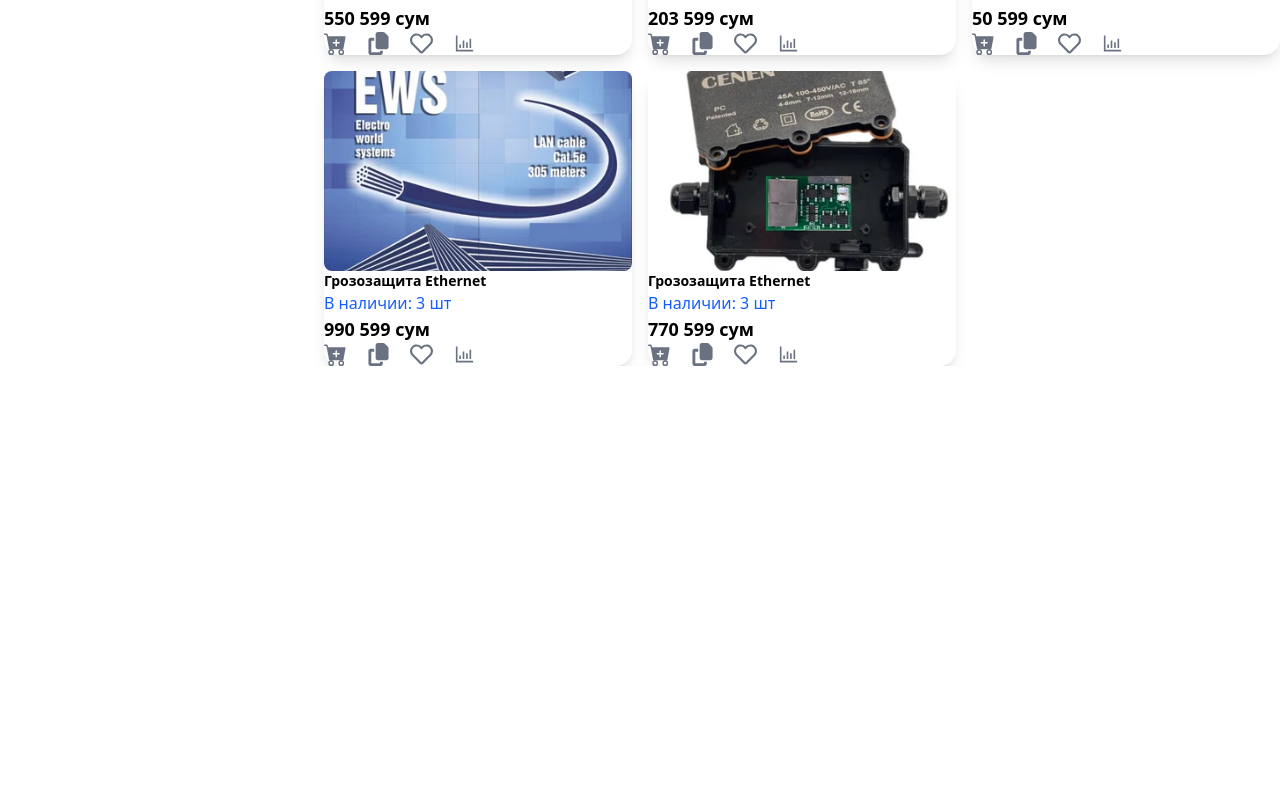
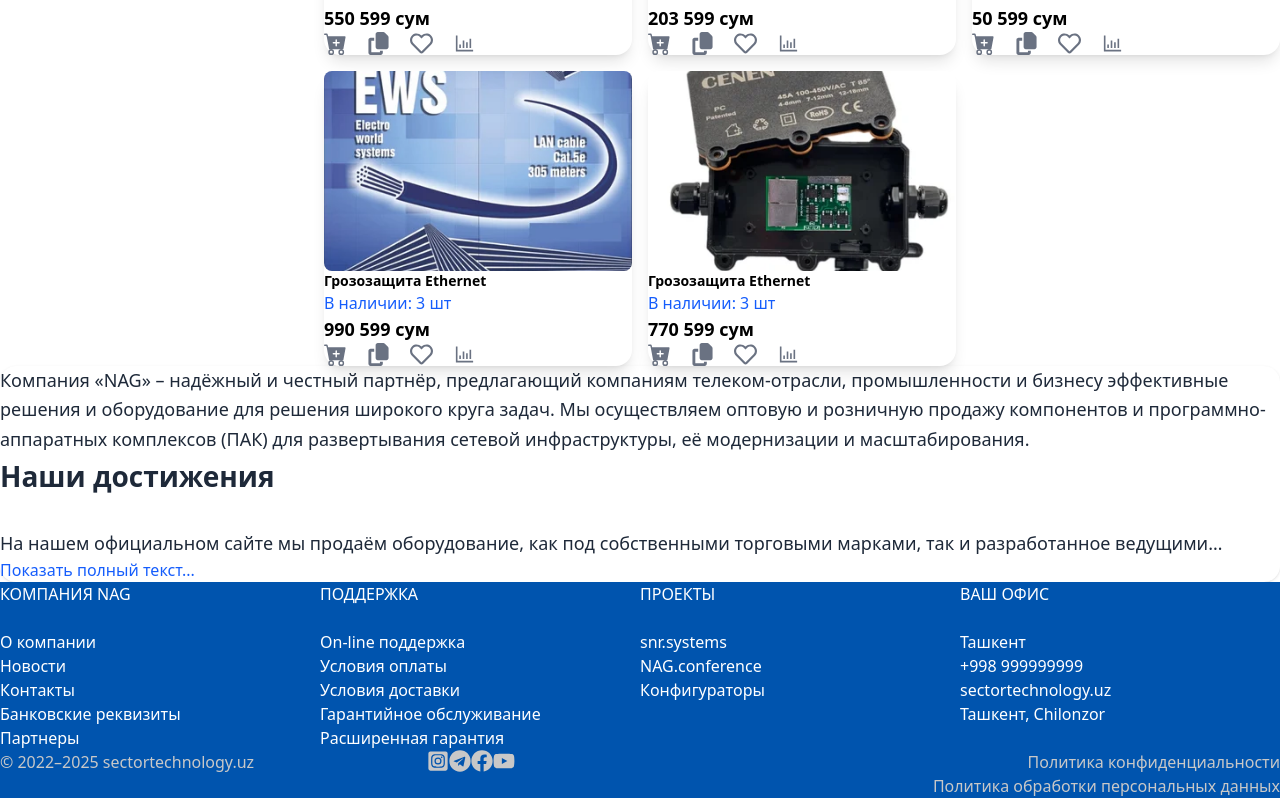
Before and after one commit to DiyorbekGaybullayev2001/sector, a React (Vite) app: page / in a window 1280 px wide. Shown: the part 1200-1998 px from the top of the page. Before the commit the page ends 1566 px from the top, so only its background shows below. Built offline with nearby package versions, Linux system fonts and the light colour scheme; the HTML template or start-up script is replaced by a standard one.

Commit message:
Add foter

```diff
--- a/src/components/Home.jsx
+++ b/src/components/Home.jsx
@@ -3,6 +3,8 @@
 import Categories from './category'
 import Brands from './brands'
 import Products from './products'
+import About from './about'
+import Footer from './footer'
 const Home = () => {
   return (
     <div>
@@ -10,6 +12,8 @@
         <Categories/>
         <Brands/>
         <Products/>
+        <About/>
+        <Footer/>
     </div>
   )
 }
```
